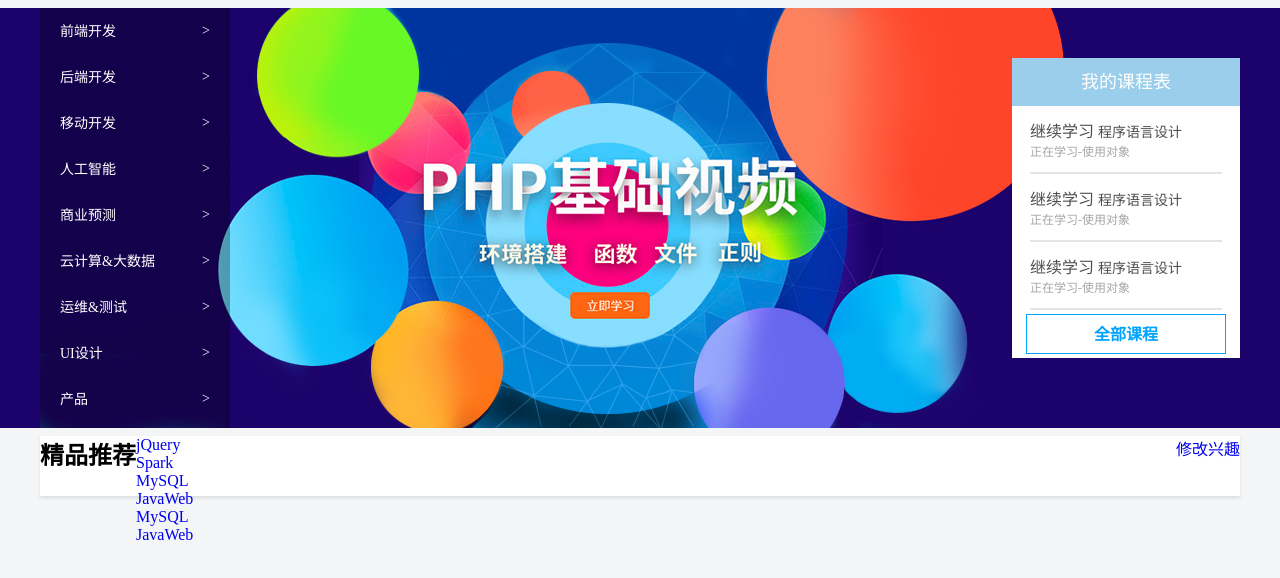
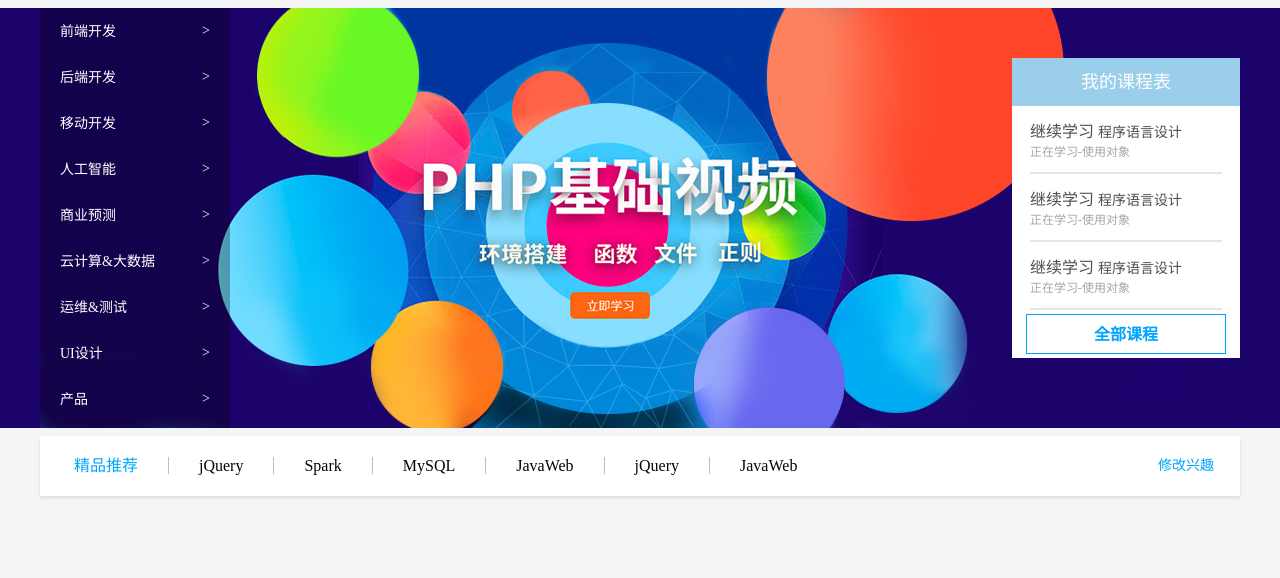
Before and after one commit to LL-Elsie/Project, a plain HTML site: page study/index.html in a window 1280 px wide. Shown: the part 94-672 px from the top of the page. Drawn offline with Linux system fonts and the light colour scheme.

Commit message:
新增091202

```diff
--- a/study/CSS/index.css
+++ b/study/CSS/index.css
@@ -200,19 +200,42 @@ h1 {
 /* 精品推荐 */
 .goods {
     margin-top: 8px;
+    padding-left: 34px;
+    padding-right: 26px;
     height: 60px;
     background-color: #fff;
     box-shadow: 0px 2px 3px 0px
 		rgba(118, 118, 118, 0.2);
+
+        line-height: 60px;
+
 }
 .goods h2 {
     float: left;
+    font-size: 16px;
+    color: #00a4ff;
+    font-weight: 400;
 }
 
 .goods ul {
     float: left;
+    margin-left: 30px;
+}
+
+.goods ul li {
+    float: left;
+}
+
+.goods li a {
+    border-left: 1px solid #bfbfbf;
+    padding: 0 30px;
+    font-size: 16px;
+    color: #050505;
+
 }
 
 .goods .xingqu {
     float: right;
+    font-size: 14px;
+    color: #00a4ff;
 }
--- a/study/index.html
+++ b/study/index.html
@@ -81,7 +81,7 @@
             <li><a href="#">Spark</a></li>
             <li><a href="#">MySQL</a></li>
             <li><a href="#">JavaWeb</a></li>
-            <li><a href="#">MySQL</a></li>
+            <li><a href="#">jQuery</a></li>
             <li><a href="#">JavaWeb</a></li>
         </ul>
         <a href="#" class="xingqu">修改兴趣</a>
```
